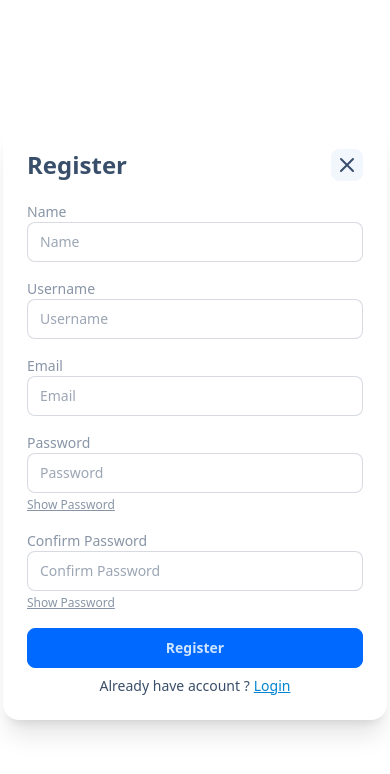
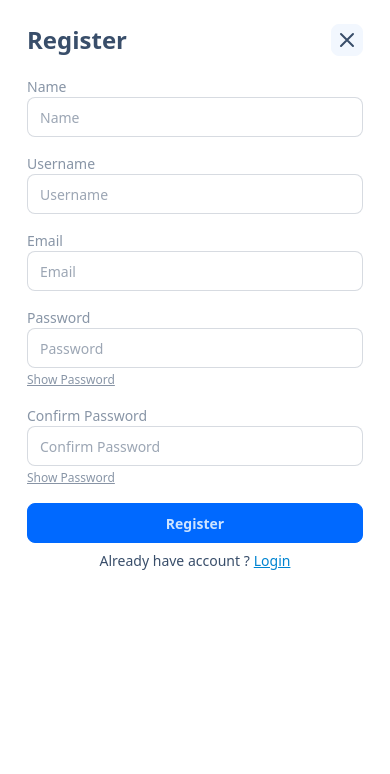
Before and after one commit to RaiA133/Dinar-Makeup-Official-Website, a React (Vite) app in the folder frontend/: page /register in a window 390 px wide. Shown: the top 774 px of the page. Built offline with nearby package versions, Linux system fonts and the light colour scheme; no server answers.

Commit message:
fix: login & register responsive

```diff
--- a/frontend/src/pages/Auth/LoginPage.jsx
+++ b/frontend/src/pages/Auth/LoginPage.jsx
@@ -27,7 +27,7 @@ function LoginPage() {
     <div className='px-0'>
 
       <div className="h-screen flex justify-center items-center">
-        <div className="card w-96 bg-base-100 shadow-xl">
+        <div className="card absolute sm:relative sm:shadow-xl top-0 w-96 bg-base-100">
 
           <Toaster
             toastOptions={{
--- a/frontend/src/pages/Auth/RegisterPage.jsx
+++ b/frontend/src/pages/Auth/RegisterPage.jsx
@@ -91,7 +91,7 @@ function RegisterPage() {
     <div className='px-0'>
 
       <div className="h-screen flex justify-center items-center">
-        <div className="card w-96 bg-base-100 shadow-xl">
+        <div className="card absolute sm:relative sm:shadow-xl top-0 w-96 bg-base-100">
 
           <Toaster
             toastOptions={{
```
